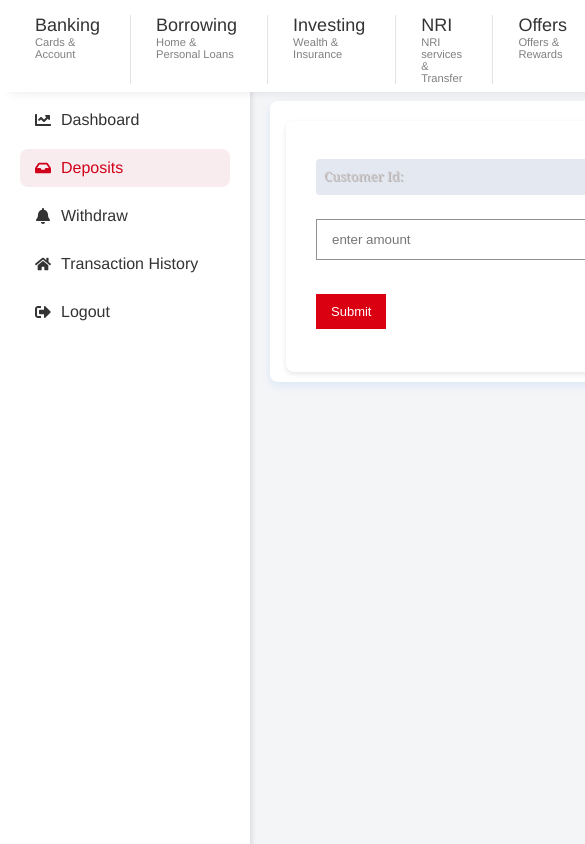
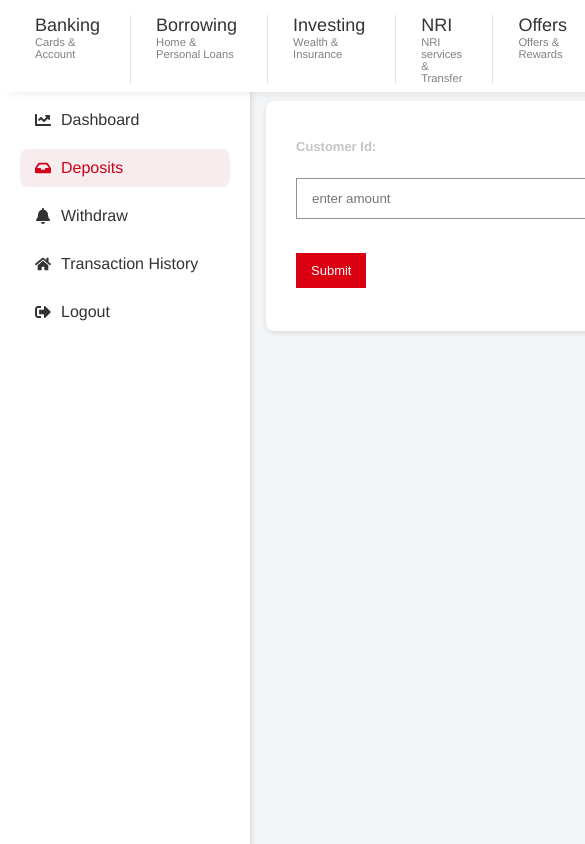
Before and after one commit to divyadhale/simpleBanking, a React (Create React App) app in the folder Frontend/banking-app/: page /deposits in a window 390 px wide. Shown: the top 844 px of the page, 585 px wide, since content can reach past the window. Built offline with nearby package versions, Linux system fonts and the light colour scheme; a web font is replaced by a local one.

Commit message:
Resolved Deposit and withdraw css

```diff
--- a/Frontend/banking-app/src/Components/Profile.css
+++ b/Frontend/banking-app/src/Components/Profile.css
@@ -21,7 +21,7 @@
   }
 
   /* Main Content Styling */
-  .main-content {
+  .main-contents {
     flex: 1;
     padding: 20px;
     background-color: #ffffff;
@@ -40,7 +40,7 @@
     box-sizing: border-box;
   }
 
-  .main-content p {
+  .main-contents p {
     margin: 10px 0;
     font-style: normal;
     text-shadow: 1px 1px #b9b3b3;
@@ -54,7 +54,7 @@
     border-radius: 4px; /* Rounded corners for a modern look */
   }
 
-  .main-content p span {
+  .main-contents p span {
     font-weight: bolder;
   }
 
@@ -71,7 +71,7 @@
       border-radius: 8px;
     }
 
-    .main-content {
+    .main-contents {
       border-radius: 8px;
     }
   }
--- a/Frontend/banking-app/src/Components/Profile.js
+++ b/Frontend/banking-app/src/Components/Profile.js
@@ -49,7 +49,7 @@
       </div>
       <ProfileContainer>
         <SideMenu/>
-        <div className='main-content'>
+        <div className='main-contents'>
           {/* <ContentTop /> */}
           <div>
             <p>Name : {name}</p>
--- a/Frontend/banking-app/src/index.css
+++ b/Frontend/banking-app/src/index.css
@@ -19,8 +19,12 @@
   display: flex;
 }
 .LogoutSection{
-  position: relative;
-  bottom: 0;
-  width: 80%;
   display: flex;
+      position: absolute;
+      font-size: 16px;
+      color: #333;
+      background-color: white;
+      text-decoration: none;
+      cursor: pointer;
+      transition: background-color 0.3s;
 }
```
